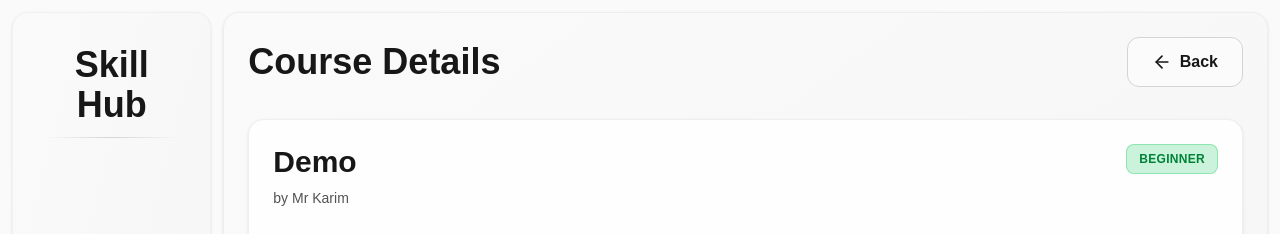
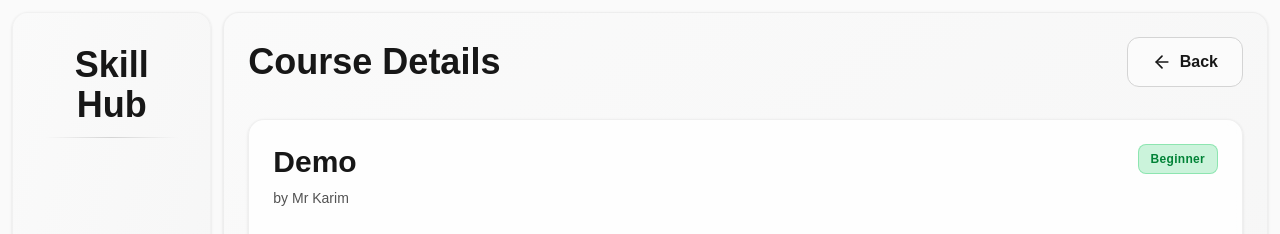
Before and after one commit to insadamt/Skill-Hub, a React (Vite) app: page /#/course/1 in a window 1280 px wide. Shown: the top 234 px of the page. Built offline with nearby package versions, Linux system fonts and the light colour scheme; a web font is replaced by a local one.

Commit message:
Changing text in level badge from uppercase to normal

```diff
--- a/src/pages/coursePage.jsx
+++ b/src/pages/coursePage.jsx
@@ -35,7 +35,7 @@ const CoursePage = () => {
                             <h2 className="text-2xl lg:text-3xl font-bold font-gabarito text-neutral-900 dark:text-neutral-50 mb-2">{course.title}</h2>
                             <p className="text-sm text-neutral-600 dark:text-neutral-400">by {course.instructor}</p>
                         </div>
-                        <div className={`${levelBadges[course.level]} rounded-lg px-3 py-1.5 text-xs font-bold uppercase tracking-wide whitespace-nowrap`}>
+                        <div className={`${levelBadges[course.level]} rounded-lg px-3 py-1.5 text-xs font-bold tracking-wide whitespace-nowrap`}>
                             {course.level}
                         </div>
                     </div>
```
